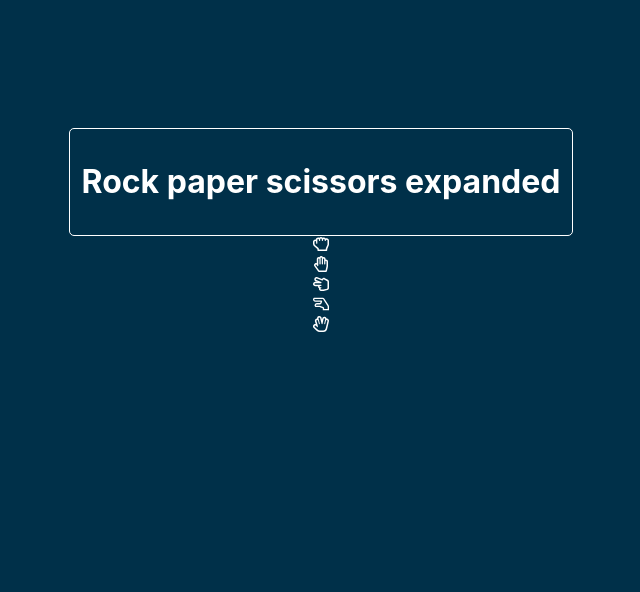
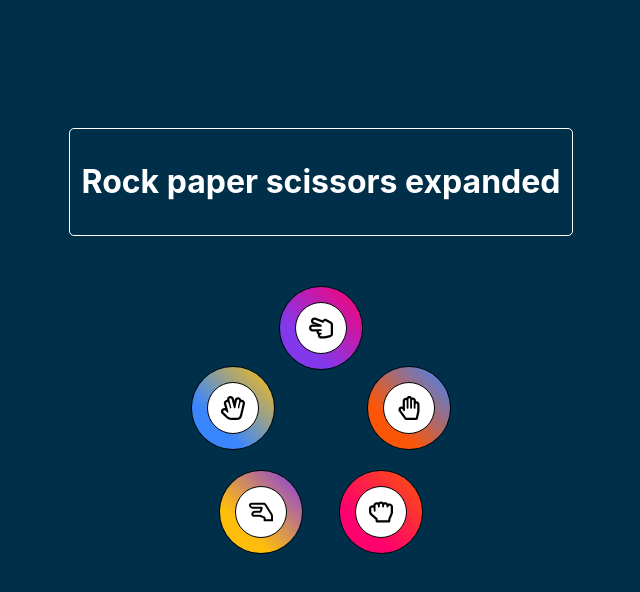
Before and after one commit to AldairGithub/rock-papers-scissors-expanded, a React (Create React App) app in the folder my-app/: page / in a window 1280 px wide. Shown: the top 592 px of the page, without its empty margins (319-959 px from the left). Built offline with nearby package versions, Linux system fonts and the light colour scheme.

Commit message:
added gradient colors to choices, added focus ring on choices

```diff
--- /dev/null
+++ b/my-app/src/components/body/body.css
@@ -0,0 +1,9 @@
+.bodyContainer {
+  margin-top: 5%;
+}
+
+@media only screen and (max-width: 480px) {
+  .bodyContainer {
+    margin-top: 15%;
+  }
+}
--- a/my-app/src/components/body/choiceIcon.tsx
+++ /dev/null
@@ -1,24 +0,0 @@
-import React from "react"
-import { Props, Icon } from "./utils"
-
-export const ChoiceIcon = (props: Props) => {
-  const { choice, handleResult } = props
-
-  const handleClick = (event: React.MouseEvent) => {
-    event.preventDefault()
-
-    if (handleResult && choice) {
-      handleResult(event, choice)
-    }
-  }
-
-  const returnedIcon = Icon({choice})
-
-  return (
-    <>
-      <div onClick={handleClick}>
-        {returnedIcon}
-      </div>
-    </>
-  )
-}
--- a/my-app/src/components/body/choices.tsx
+++ /dev/null
@@ -1,12 +0,0 @@
-import { ChoicesBody } from "./choicesBody"
-import { Props } from "./utils"
-
-export const Choices = (props: Props) => {
-  const {handleResult} = props
-
-  return (
-    <>
-      <ChoicesBody handleResult={handleResult}/>
-    </>
-  )
-}
--- /dev/null
+++ b/my-app/src/components/body/choices/choiceContainer.tsx
@@ -0,0 +1,20 @@
+import { ChoiceIcon } from "./choiceIcon"
+import { Props } from "../utils"
+import './choices.css'
+
+export const ChoiceContainer = (props: Props) => {
+  const {choice, handleResult } = props
+
+  const handleClick = (event: React.MouseEvent) => {
+    event.preventDefault()
+
+    if (handleResult && choice) {
+      handleResult(event, choice)
+    }
+  }
+  return (
+    <div className={"choicesPosition"} onClick={handleClick}>
+      <ChoiceIcon choice={choice}/>
+    </div>
+  )
+}
--- /dev/null
+++ b/my-app/src/components/body/choices/choiceIcon.tsx
@@ -0,0 +1,30 @@
+import React, { CSSProperties } from "react"
+import { Props, Icon, iconColors, iconPositions, iconColorsOnRightSide } from "../utils"
+import "./choices.css"
+
+export const ChoiceIcon = (props: Props) => {
+  const { choice } = props
+
+  const color =  {
+    // background: `linean-gradient(to right, ${iconColors(choice!)}, ${iconColorsOnRightSide(choice!)})`,
+    maxWidth: "fit-content",
+    padding: "15px",
+    borderRadius: "50%",
+    background: `linear-gradient(45deg, ${iconColors(choice!)} 30%, ${iconColorsOnRightSide(choice!)} 100%)`
+  }
+
+  const returnedIcon = Icon({ choice });
+  const returnedPosition = iconPositions(choice!) as CSSProperties
+
+  return (
+    <>
+      <div tabIndex={0} role="choicebutton" aria-labelledby="choice option" style={returnedPosition} className={"outerIcon"}>
+        <div style={color}>
+          <div className={"iconContainer"}>
+            {returnedIcon}
+          </div>
+        </div>
+      </div>
+    </>
+  )
+}
--- /dev/null
+++ b/my-app/src/components/body/choices/choices.css
@@ -0,0 +1,44 @@
+/* controls the position of the choices as well as the area that they are bound to */
+.choicesContainer {
+  display: flex;
+  justify-content: center;
+  align-items: center;
+  width: 300px;
+  height: 300px;
+  margin: 0 auto;
+}
+
+/* controls the original location of the choices within the page */
+.choicesPosition {
+  margin: 0 auto;
+  display: flex;
+  justify-content: center;
+  align-items: flex-end;
+  position: relative;
+}
+
+.outerIcon {
+  border: 1px solid #000000;
+  width: fit-content;
+  border-radius: 50%;
+  -moz-border-radius: 50%;
+  -webkit-border-radius: 50%;
+  cursor: pointer;
+}
+.outerIcon:focus-visible {
+  outline-color: #000000;
+}
+
+.iconContainer {
+  display: flex;
+  justify-content: center;
+  align-items: center;
+  height: 50px;
+  width: 50px;
+  background-color: #fff;
+  color: #000000;
+  border-radius: 50%;
+  -moz-border-radius: 50%;
+  -webkit-border-radius: 50%;
+  border: 1px solid #000000;
+}
--- /dev/null
+++ b/my-app/src/components/body/choices/choices.tsx
@@ -0,0 +1,15 @@
+import { ChoicesBody } from "./choicesBody"
+import { Props } from "../utils"
+import './choices.css'
+
+export const Choices = (props: Props) => {
+  const {handleResult} = props
+
+  return (
+    <>
+      <div className="choicesContainer">
+        <ChoicesBody handleResult={handleResult}/>
+      </div>
+    </>
+  )
+}
--- a/my-app/src/components/body/choicesBody.tsx
+++ b/my-app/src/components/body/choices/choicesBody.tsx
@@ -1,5 +1,5 @@
-import { choices, Props } from "./utils"
-import { ChoiceIcon } from "./choiceIcon"
+import { choices, Props } from "../utils"
+import { ChoiceContainer } from "./choiceContainer"
 
 export const ChoicesBody = (props: Props) => {
   const {handleResult} = props
@@ -9,7 +9,7 @@ export const ChoicesBody = (props: Props) => {
       {Object.values(choices).map((ele, index) => (
         // iterate through values
         <>
-          <ChoiceIcon key={index} choice={ele} handleResult={handleResult}/>
+          <ChoiceContainer key={index} choice={ele} handleResult={handleResult}/>
         </>
       ))}
     </>
--- a/my-app/src/components/body/index.tsx
+++ b/my-app/src/components/body/index.tsx
@@ -1,7 +1,8 @@
 import React, {useState} from 'react'
-import { Choices } from './choices'
+import { Choices } from './choices/choices'
 import { Outcome } from './outcome'
 import { randomizer, Result, returnsWinLoseTie } from './utils'
+import './body.css'
 
 export const Body = () => {
   const resetValue: Result = {
@@ -27,7 +28,7 @@ export const Body = () => {
 
   return (
     <body>
-      <div>
+      <div className="bodyContainer">
         {displayResult ?
           <Outcome result={finalResult!} handleReset={handleReset} /> :
           <Choices handleResult={handleResult}/>
--- a/my-app/src/components/body/utils.tsx
+++ b/my-app/src/components/body/utils.tsx
@@ -23,11 +23,11 @@ export const globals = {
   tie: "tie"
 }
 export const choices = {
+  spock: "spock",
+  lizard: "lizard",
+  scissors: "scissors",
   rock: "rock",
-  paper: "paper",
-  scissors: "scissors",
-  lizard: "lizard",
-  spock: "spock"
+  paper: "paper"
 }
 
 const orWinsOrLoses = (choice: Boolean) => {
@@ -99,6 +99,8 @@ export const returnsWinLoseTie = (userChoice: String, randomChoice: String) => {
     return result
 }
 
+const iconSize = 24
+
 export const Icon = (props: Props) => {
   const {choice} = props
 
@@ -107,31 +109,31 @@ export const Icon = (props: Props) => {
       case choices.rock:
         return (
           <>
-            <FaRegHandRock />
+            <FaRegHandRock size={iconSize }/>
           </>
         )
       case choices.paper:
         return (
           <>
-            <FaRegHandPaper />
+            <FaRegHandPaper size={iconSize }/>
           </>
         )
       case choices.scissors:
         return (
           <>
-            <FaRegHandScissors />
+            <FaRegHandScissors size={iconSize }/>
           </>
         )
       case choices.lizard:
         return (
           <>
-            <FaRegHandLizard />
+            <FaRegHandLizard size={iconSize }/>
           </>
         )
       case choices.spock:
         return (
           <>
-            <FaRegHandSpock />
+            <FaRegHandSpock size={iconSize }/>
           </>
         )
       default:
@@ -164,3 +166,76 @@ export const userOutcome = (result: Result) => {
       break;
   }
 }
+
+export const iconColors = (choice: string) => {
+  switch (choice) {
+    case choices.lizard:
+      return "#ffbe0b"
+    case choices.paper:
+      return "#fb5607"
+    case choices.rock:
+      return "#ff006e"
+    case choices.scissors:
+      return "#8338ec"
+    case choices.spock:
+      return "#3a86ff"
+    default:
+      break;
+  }
+}
+export const iconColorsOnRightSide = (choice: string) => {
+  switch (choice) {
+    case choices.lizard:
+      return "#8338ec"
+    case choices.paper:
+      return  "#3a86ff"
+    case choices.rock:
+      return "#fb5607"
+    case choices.scissors:
+      return "#ff006e"
+    case choices.spock:
+      return "#ffbe0b"
+    default:
+      break;
+  }
+}
+
+const top = {
+  position: "absolute",
+  bottom: "80px"
+}
+const leftTop = {
+  position: "absolute",
+  left: "-10px"
+}
+const rightTop = {
+  position: "absolute",
+  right: "-10px"
+}
+const leftBottom = {
+  position: "absolute",
+  top: "20px"
+}
+const rightBottom = {
+  position: "absolute",
+  top: "20px"
+}
+
+export const iconPositions = (choice: string) => {
+  if (choice !== undefined) {
+    switch (choice) {
+      case choices.scissors:
+        return top;
+      case choices.spock:
+        return leftTop;
+      case choices.paper:
+        return rightTop;
+      case choices.lizard:
+        return leftBottom;
+      case choices.rock:
+        return rightBottom;
+      default:
+        break;
+    }
+  }
+}
```
